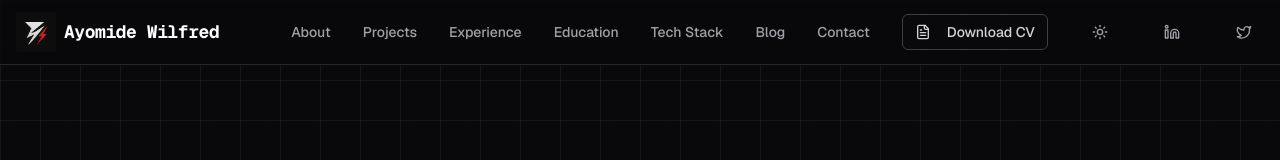
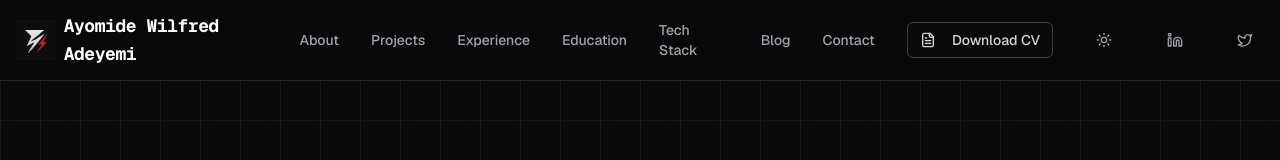
Before and after one commit to wilfred95/portfolio, a Next.js app: page / in a window 1280 px wide. Shown: the top 160 px of the page. Built offline with nearby package versions, Linux system fonts and the light colour scheme.

Commit message:
Complete name on the header component

```diff
--- a/components/header.tsx
+++ b/components/header.tsx
@@ -38,7 +38,7 @@ export default function Header() {
           <span
             className={`font-mono text-lg font-bold tracking-tight ${theme === "light" ? "text-zinc-800" : "text-white"}`}
           >
-            Ayomide Wilfred
+            Ayomide Wilfred Adeyemi
           </span>
         </Link>
 
```
